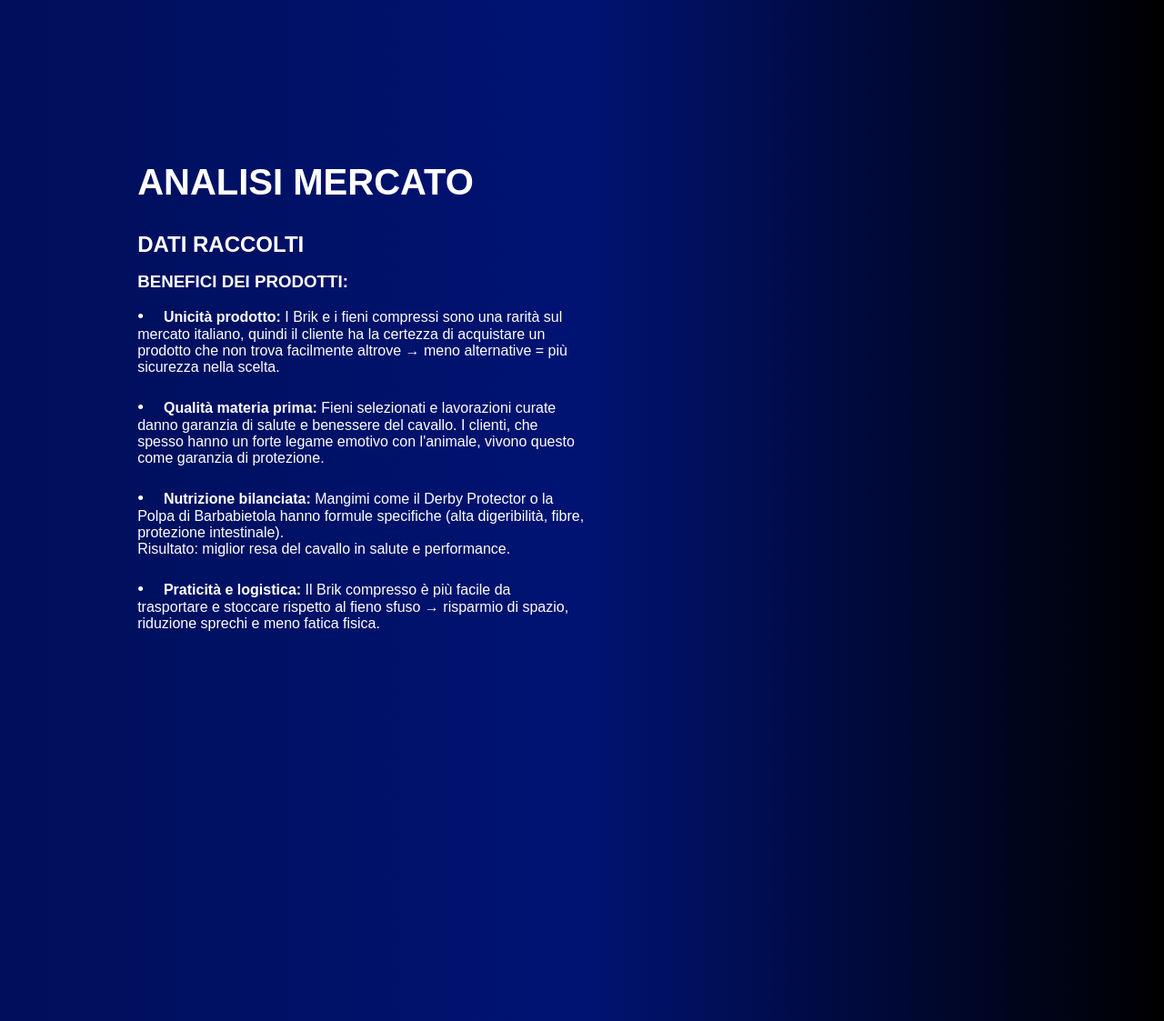
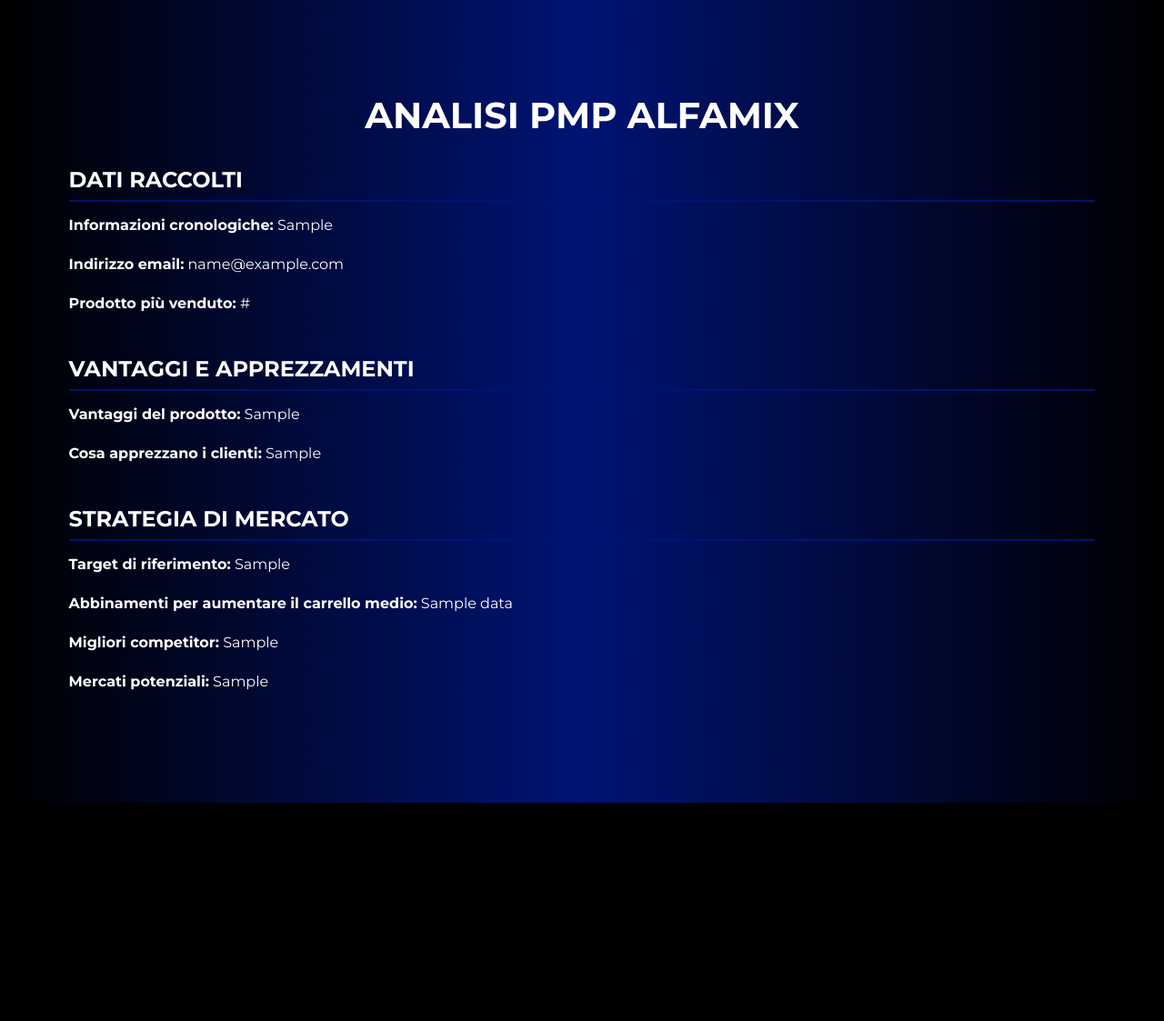
Before and after one commit to lucadimaggio/pdf-analisi-mercato, a Python web app: template templates/report.html in a window 1280 px wide. Shown: the whole page at 91% size. After the commit the page ends 883 px from the top, so only its background shows below. Run offline with Jinja, Linux system fonts and the light colour scheme; the template is opened without the code that fills it: most values are stand-ins (such as "Sample title", 1, 10 or a date in 2020).

Commit message:
file html in orizzontale

```diff
--- a/templates/report.html
+++ b/templates/report.html
@@ -4,42 +4,42 @@
     <meta charset="UTF-8">
     <meta name="viewport" content="width=device-width, initial-scale=1.0">
     <title>Analisi Mercato</title>
+    <!-- Importa il font Montserrat da Google Fonts -->
+    <link rel="stylesheet" href="https://fonts.googleapis.com/css2?family=Montserrat:wght@400;700&display=swap">
     <style>
         body {
-            font-family: sans-serif; /* Scegli un font di sistema pulito come Arial o Helvetica */
+            font-family: 'Montserrat', sans-serif;
             margin: 0;
             padding: 0;
             color: #ffffff; /* Testo bianco per contrasto */
-            /* Ricrea il gradiente come sfondo */
-            background: linear-gradient(to right,
-                rgb(0%, 5.76%, 34.88%) 0%,
-                rgb(0%, 7.45%, 45.09%) 50%,
-                rgb(0%, 0%, 0%) 100%
-            );
-            /* Imposta le dimensioni in base al ViewBox 16:9, poi adattale a un formato A4 */
-            width: 21cm; /* Larghezza di un A4 */
-            height: 29.7cm; /* Altezza di un A4 */
+            /* Gradiente lineare a 90 gradi con i colori specificati */
+            background: linear-gradient(90deg, #000000, #001373, #000000);
             box-sizing: border-box;
-            padding: 2cm; /* Esempio di margine per un design pulito */
-        }
-
-        .container {
             padding: 2cm;
         }
 
-        h1, h2, h3, h4, h5, h6 {
-            font-weight: bold;
+        /* Stili per il layout del contenuto */
+        .container {
+            width: 100%;
+            height: 100%;
+        }
+
+        h1, h2 {
+            font-weight: 700;
             text-transform: uppercase;
         }
 
         h1 {
-            font-size: 2.5rem; /* Dimensione grande per il titolo principale */
+            font-size: 2.5rem;
+            text-align: center;
             margin-bottom: 2rem;
         }
 
         h2 {
             font-size: 1.5rem;
             margin-bottom: 1rem;
+            border-bottom: 2px solid #001373; /* Sottile linea blu per separare le sezioni */
+            padding-bottom: 0.5rem;
         }
 
         .section {
@@ -47,7 +47,7 @@
         }
 
         ul {
-            list-style-type: none; /* Rimuove i puntini predefiniti dell'HTML */
+            list-style-type: none;
             padding: 0;
         }
 
@@ -55,8 +55,8 @@
             margin-bottom: 1.5rem;
         }
 
-        .bullet-point::before {
-            content: '•'; /* Aggiunge un punto come carattere speciale */
+        .bullet-point {
+            content: '•';
             color: #ffffff;
             font-size: 1.2rem;
             display: inline-block;
@@ -65,29 +65,43 @@
         }
 
         .title-text {
-            font-weight: bold;
+            font-weight: 700;
             display: inline;
         }
 
         .content-text {
             display: inline;
         }
-
     </style>
 </head>
 <body>
-
     <div class="container">
-        <h1>ANALISI MERCATO</h1>
+        <h1>Analisi PMP Alfamix</h1>
 
         <div class="section">
-            <h2>DATI RACCOLTI</h2>
-            <h3 class="title-text">Benefici dei prodotti:</h3>
+            <h2>Dati Raccolti</h2>
             <ul>
-                <li><span class="bullet-point"></span><span class="title-text">Unicità prodotto:</span> <span class="content-text">I Brik e i fieni compressi sono una rarità sul mercato italiano, quindi il cliente ha la certezza di acquistare un prodotto che non trova facilmente altrove → meno alternative = più sicurezza nella scelta.</span></li>
-                <li><span class="bullet-point"></span><span class="title-text">Qualità materia prima:</span> <span class="content-text">Fieni selezionati e lavorazioni curate danno garanzia di salute e benessere del cavallo. I clienti, che spesso hanno un forte legame emotivo con l'animale, vivono questo come garanzia di protezione.</span></li>
-                <li><span class="bullet-point"></span><span class="title-text">Nutrizione bilanciata:</span> <span class="content-text">Mangimi come il Derby Protector o la Polpa di Barbabietola hanno formule specifiche (alta digeribilità, fibre, protezione intestinale).<br>Risultato: miglior resa del cavallo in salute e performance.</span></li>
-                <li><span class="bullet-point"></span><span class="title-text">Praticità e logistica:</span> <span class="content-text">Il Brik compresso è più facile da trasportare e stoccare rispetto al fieno sfuso → risparmio di spazio, riduzione sprechi e meno fatica fisica.</span></li>
+                <li><span class="title-text">Informazioni cronologiche:</span> {{ data['Informazioni cronologiche'] }}</li>
+                <li><span class="title-text">Indirizzo email:</span> {{ data['Indirizzo email'] }}</li>
+                <li><span class="title-text">Prodotto più venduto:</span> {{ data['Quale prodotto stai vendendo di più ultimamente? Inserisci i link dei prodotti'] }}</li>
+            </ul>
+        </div>
+
+        <div class="section">
+            <h2>Vantaggi e Apprezzamenti</h2>
+            <ul>
+                <li><span class="title-text">Vantaggi del prodotto:</span> {{ data['Quali sono i vantaggi del prodotto?\n'] }}</li>
+                <li><span class="title-text">Cosa apprezzano i clienti:</span> {{ data['Cosa apprezzano maggiormente i clienti dei tuoi prodotti?'] }}</li>
+            </ul>
+        </div>
+
+        <div class="section">
+            <h2>Strategia di Mercato</h2>
+            <ul>
+                <li><span class="title-text">Target di riferimento:</span> {{ data['Qual è il tuo target di riferimento per questi prodotti?'] }}</li>
+                <li><span class="title-text">Abbinamenti per aumentare il carrello medio:</span> {{ data['Che abbinamenti faresti per aumentare il carrello medio?'] }}</li>
+                <li><span class="title-text">Migliori competitor:</span> {{ data['Quali sono i vostri maggiori competitor e su cosa puntano?'] }}</li>
+                <li><span class="title-text">Mercati potenziali:</span> {{ data['Ci sono dei mercati oltre a quello italiano che pensi possano essere profittevoli? Se sì perché?'] }}</li>
             </ul>
         </div>
     </div>
```
Also changed, not shown: main.py (+39 -15 lines).
